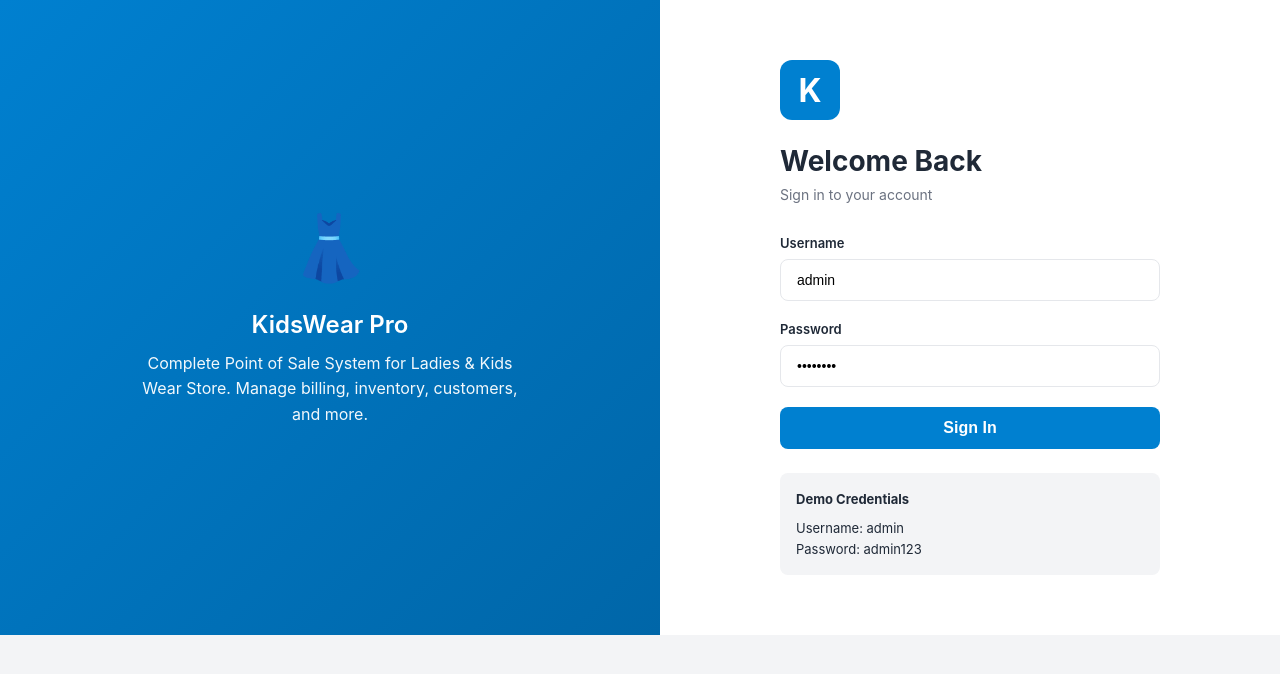
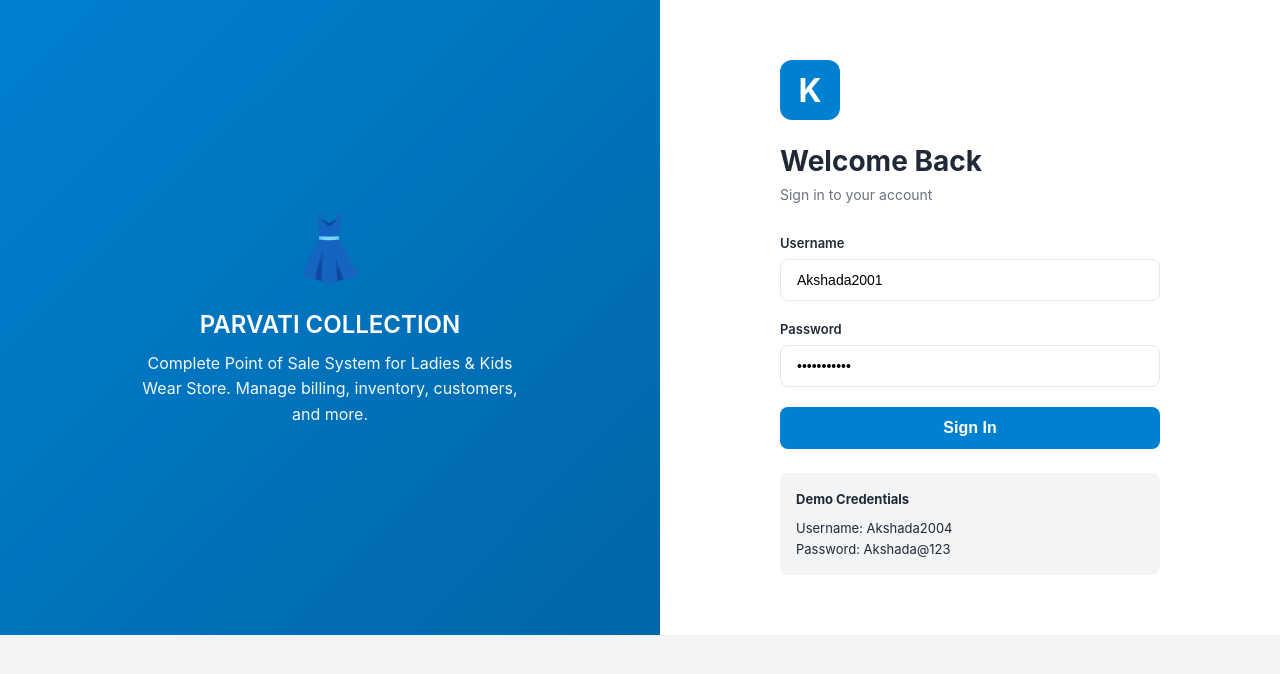
Before and after one commit to varpekrishna/kidswear-pos, a Flask app: page / in a window 1280 px wide. Shown: the top 674 px of the page. Run offline with Flask 3, Linux system fonts and the light colour scheme.

Commit message:
Update branding to Parvati Collection

```diff
--- a/KidsWearPOS/templates/index.html
+++ b/KidsWearPOS/templates/index.html
@@ -3,7 +3,7 @@
 <head>
     <meta charset="UTF-8">
     <meta name="viewport" content="width=device-width, initial-scale=1.0">
-    <title>KidsWear Pro - POS System</title>
+    <title>PARVATI COLLECTION</title>
     <style>
         :root {
             --primary: #0080D0;
@@ -239,7 +239,7 @@
     <div class="login-left">
         <div class="login-content">
             <div class="login-hero">👗</div>
-            <div class="login-tagline">KidsWear Pro</div>
+            <div class="login-tagline">PARVATI COLLECTION</div>
             <div class="login-description">Complete Point of Sale System for Ladies & Kids Wear Store. Manage billing, inventory, customers, and more.</div>
         </div>
     </div>
@@ -250,18 +250,18 @@
             <div class="login-subtitle">Sign in to your account</div>
             <div class="form-group">
                 <label class="form-label">Username</label>
-                <input type="text" class="form-input" id="loginUsername" value="admin" placeholder="Enter username">
+                <input type="text" class="form-input" id="loginUsername" value="Akshada2001" placeholder="Enter username">
             </div>
             <div class="form-group">
                 <label class="form-label">Password</label>
-                <input type="password" class="form-input" id="loginPassword" value="admin123" placeholder="Enter password">
+                <input type="password" class="form-input" id="loginPassword" value="Akshada@123" placeholder="Enter password">
             </div>
             <button class="login-btn" onclick="doLogin()">Sign In</button>
             <div class="login-error" id="loginError"></div>
             <div class="demo-credentials">
                 <strong>Demo Credentials</strong>
-                Username: admin<br>
-                Password: admin123
+                Username: Akshada2004<br>
+                Password: Akshada@123
             </div>
         </div>
     </div>
@@ -273,10 +273,10 @@
     <div class="sidebar">
         <div class="sidebar-header">
             <div class="sidebar-logo">
-                <div class="sidebar-logo-icon">K</div>
+                <div class="sidebar-logo-icon">P</div>
                 <div class="sidebar-logo-text">
-                    <h2>KidsWear Pro</h2>
-                    <p>POS System</p>
+                    <h2>PARVATI COLLECTION</h2>
+                    <p>Ladies & Kids wear</p>
                 </div>
             </div>
         </div>
```
